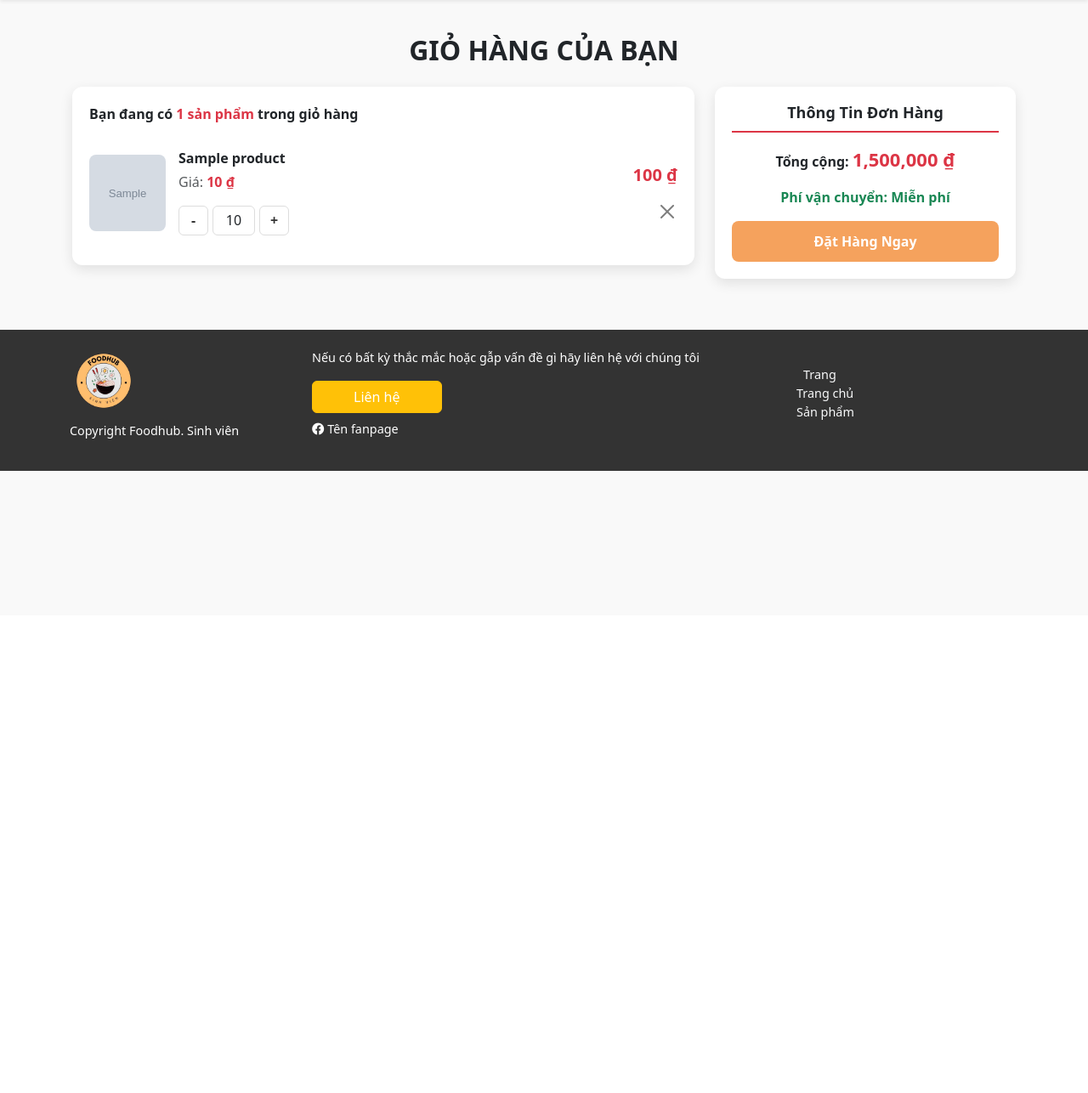
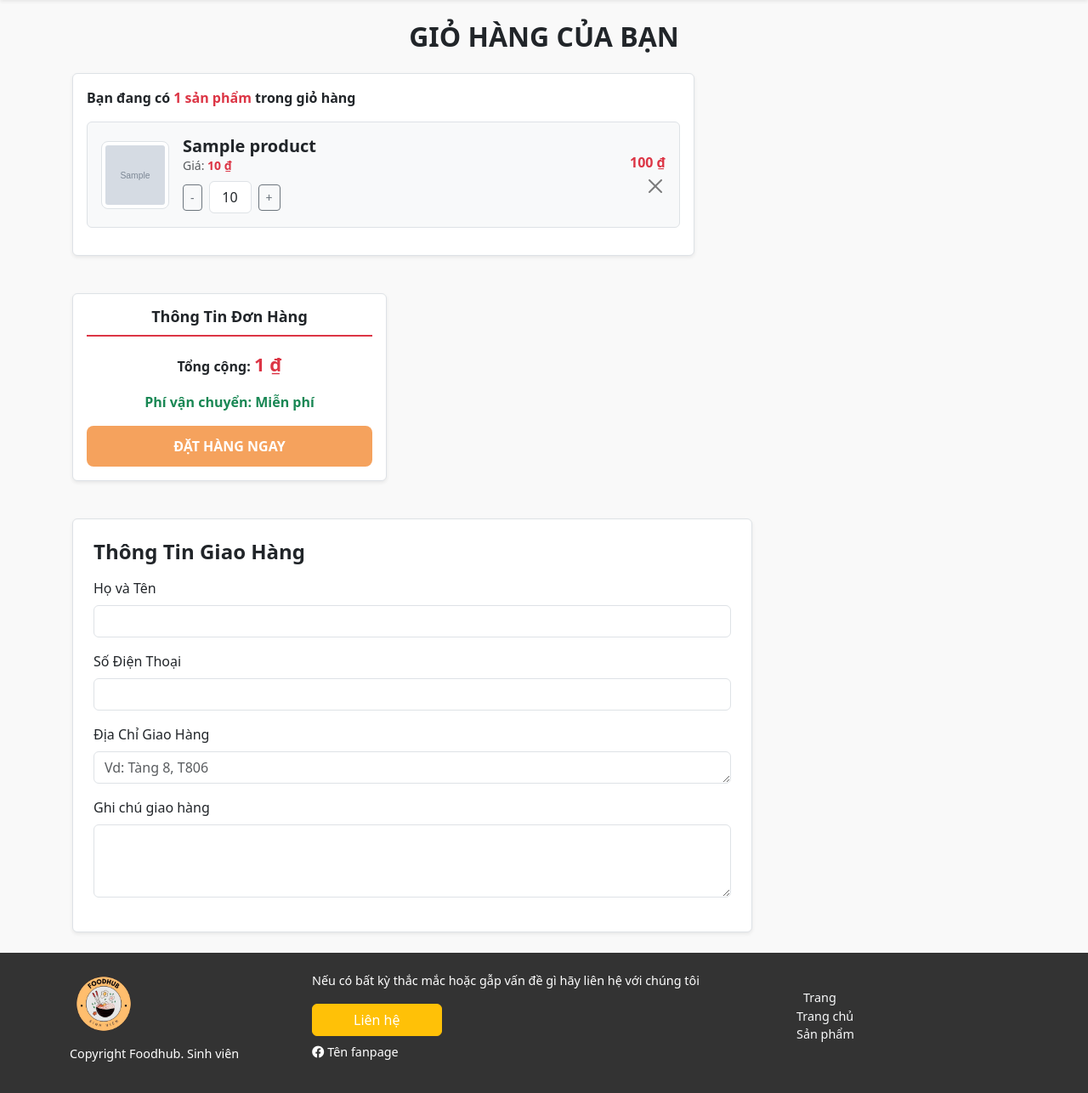
Before and after one commit to VanChanh93-hub/knlv, a PHP site: template views/giohang.php in a window 1280 px wide. Shown: the part 76-1362 px from the top of the page at 85% size. Before the commit the page ends 630 px from the top, so only its background shows below. Run offline with PHP 8.4, Linux system fonts and the light colour scheme; the template is opened without the code that fills it: most values are stand-ins (such as "Sample title", 1, 10 or a date in 2020); grey boxes marked "Sample" are stand-in pictures.

Commit message:
xong đặt hàng

```diff
--- a/views/giohang.php
+++ b/views/giohang.php
@@ -1,54 +1,72 @@
-<div class="container cart-container">
+<div class="container cart-container py-4">
     <h2 class="text-center mb-4 text-uppercase fw-bold">Giỏ Hàng Của Bạn</h2>
-    <div class="row">
-        <div class="col-lg-8 col-md-7 col-sm-12">
-
-        <div class="cart-box">
+    <div class="row g-4">
+        <div class="col-lg-8">
+            <div class="cart-box p-3 border rounded bg-white shadow-sm">
                 <?php if (count($products) > 0): ?>
                     <p class="fw-semibold">Bạn đang có <strong class="text-danger"><?php echo count($products); ?> sản phẩm</strong> trong giỏ hàng</p>
-
-        <?php foreach ($products as $product){ ?>
-        <div class="cart-item d-flex">
-            <img src="public/img/<?= $product['image'] ?>" alt="<?= $product['name'] ?>">
+                    <?php foreach ($products as $product) { ?>
+                        <div class="cart-item d-flex align-items-center p-3 border rounded mb-3 bg-light">
+                            <img src="public/img/<?= $product['image'] ?>" alt="<?= $product['name'] ?>" class="img-thumbnail me-3" style="width: 80px; height: 80px; object-fit: cover;">
                             <div class="item-details flex-grow-1">
-                <h3 class="fw-bold text-dark"><?= $product['name'] ?></h3>
-                <p class="text-muted">Giá: <span class="item-price fw-bold text-danger"><?= number_format($product['price']) ?> ₫</span></p>
-                <form action="index.php?act=cart" method="post">
-                <div class="quantity">
-                    <button class="btn btn-outline-secondary" name ='tru'>-</button>
+                                <h5 class="fw-bold text-dark m-0"><?= $product['name'] ?></h5>
+                                <p class="text-muted small m-0">Giá: <span class="fw-bold text-danger"><?= number_format($product['price']) ?> ₫</span></p>
+                                <form action="index.php?act=cart" method="post" class="d-flex align-items-center mt-2">
+                                    <button class="btn btn-outline-secondary btn-sm" name='tru'>-</button>
                                     <input type="hidden" name="idCart" value="<?= $product['id']; ?>">
-                    <input type="text" class="form-control text-center" name="quantity" min="1" readonly value="<?= $product['quantity'] ?>">
-                    <button class="btn btn-outline-secondary " name="cong">+</button>
-                </div>
+                                    <input type="text" class="form-control text-center mx-2" name="quantity" min="1" readonly value="<?= $product['quantity'] ?>" style="width: 50px;">
+                                    <button class="btn btn-outline-secondary btn-sm" name="cong">+</button>
                                 </form>
                             </div>
-            <div class="price-and-remove">
-                <p class="fw-bold text-danger price"><?= number_format($product['price'] * $product['quantity']) ?> ₫</p>
+                            <div class="text-end">
+                                <p class="fw-bold text-danger mb-1">
+                                    <?= number_format($product['price'] * $product['quantity']) ?> ₫
+                                </p>
                                 <a href="index.php?act=cart&id=<?= $product['id'] ?>" onclick="return confirm('Bạn có chắc muốn xoá sản phẩm này không?')">
                                     <button class="btn-close remove-item" aria-label="Remove"></button>
                                 </a>
-
                             </div>
                         </div>
                     <?php } ?>
-
                 <?php else: ?>
-        <script>
-            document.querySelector('.cart-box').textContent = 'Giỏ hàng của bạn hiện tại đang trống';
-        </script>
+                    <p class="text-center text-muted">Giỏ hàng của bạn hiện tại đang trống</p>
                 <?php endif; ?>
             </div>
-
-
         </div>
-
-        <div class="col-lg-4 col-md-5 col-sm-12">
-            <div class="order-summary">
-                <h2 class="summary-title">Thông Tin Đơn Hàng</h2>
-                <p class="fw-bold">Tổng cộng: <span class="total-price">1,500,000 ₫</span></p>
+        <form action="index.php?act=order" method="post">
+                    <input type="hidden" name="totalPrice" value="<?= $totalPrice ?>">
+                    <input type="hidden" name="price" value="<?= $product['price'] ?>">
+        <div class="col-lg-4">
+            <div class="order-summary p-3 border rounded bg-white shadow-sm">
+                <h4 class="summary-title fw-bold mb-3">Thông Tin Đơn Hàng</h4>
+                <p class="fw-bold">Tổng cộng: <span class="total-price text-danger"><?php echo number_format($totalPrice); ?> ₫</span></p>
                 <p class="text-success fw-semibold">Phí vận chuyển: Miễn phí</p>
-                <a href="index.php?act=order" style="text-decoration: none;";><button class="button-link">Đặt Hàng Ngay</button></a>
+                <input type="submit" name="checkout" class="button-link button-link-red" value="ĐẶT HÀNG NGAY">
             </div>
         </div>
     </div>
+    <div class="order-form mt-4 p-4 border rounded bg-white shadow-sm">
+        <h4 class="fw-bold mb-3">Thông Tin Giao Hàng</h4>
+            <div class="mb-3">
+                <label for="fullName" class="form-label">Họ và Tên</label>
+                <input type="text" name="fullName" class="form-control" id="fullName" name="fullName" required>
             </div>
+            <div class="mb-3">
+                <label for="phone" class="form-label">Số Điện Thoại</label>
+                <input type="text " class="form-control" id="phone" name="phone" required>
+            </div>
+            <div class="mb-3">
+                <label for="address" class="form-label">Địa Chỉ Giao Hàng</label>
+                <textarea class="form-control" id="address" name="address" rows="1" placeholder="Vd: Tàng 8, T806" required></textarea>
+            </div>
+            <div class="mb-3">
+                <label for="address" class="form-label">Ghi chú giao hàng</label>
+                <textarea class="form-control" id="address" name="note" rows="3" required></textarea>
+            </div>
+    </div>
+    </form>
+
+</div>
+<?php
+
+?>
```
Also changed, not shown: controllers/donhangController.php (+30 -1 lines), controllers/giohangController.php (+9 -0 lines), models/donhangModel.php (added, +28 -0 lines), views/sanpham.php (+10 -2 lines). Lines whose indentation alone changed are shown as unchanged.
